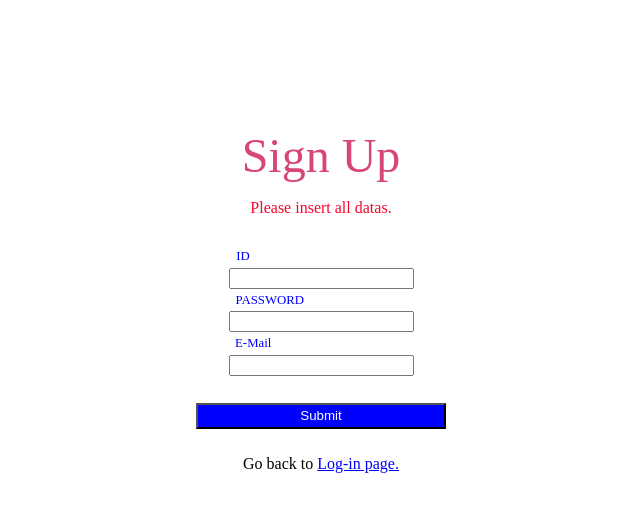
After one commit to yeniHan/Chat-Room-personal-work-, a PHP site: page /signUp.html in a window 1280 px wide. The commit adds this page. Shown: the top 512 px of the page, without its empty margins (319-959 px from the left). Run offline with PHP 8.4, Linux system fonts and the light colour scheme.

Commit message:
Change the DB name value to 'chatroom' for the PDO objects andadded the missed 'signUp.html'

```diff
--- a/Front end/chatRoom.php
+++ b/Front end/chatRoom.php
@@ -113,8 +113,6 @@
     #textBox{
         background: white;
         border-top: 1px solid red;
-        border-bottom: 1px solid red;
-        border-right: 1px solid red;
         height: 172px;
     }
     #startButton{
@@ -244,7 +242,6 @@
                     var thisTime = thisMsgObj.time;
                     var thisPrivate = thisMsgObj.private;
                     var thisReceiver = thisMsgObj.receiver;
-                    // var lengthOfMsgObj = Object.keys(thisMsgObj).length;
                     if(thisPrivate === "1" && (user_id === thisUser_id ||user_id === thisReceiver)){
                         newHTML = "<div class='bubbleContainer'><div class='privateBubbleTail'></div>" + "<div class='privateBubble'>" + "<span class='name'>"  + thisUser_id  + "</span>" + " " + thisMsg +
                             "<span class='dt'>" + thisTime + "</span></div></div>";
@@ -301,11 +298,9 @@
             }
 
             var json = JSON.stringify(obj);
-            // console.log(json);
 
             xhr.onreadystatechange = function () {
                 if(xhr.readyState === 4 && xhr.status === 200){
-                    console.log(xhr.responseText);
                 }
             }
             xhr.open("POST", "../Back end/writeNewMsg.php");
@@ -326,7 +321,6 @@
 
                 var json = xhr.responseText;
                 var arrOfObjs = JSON.parse(json);
-                console.log(json);
 
                 for(var i = 0; i < arrOfObjs.length; i++){
                     var thisObj = arrOfObjs[i];
--- /dev/null
+++ b/Front end/signUp.html
@@ -0,0 +1,120 @@
+<!DOCTYPE html>
+<html lang="en">
+<head>
+    <meta charset="UTF-8">
+    <meta name="viewport" content="width=device-width, initial-scale=1.0">
+    <meta http-equiv="X-UA-Compatible" content="ie=edge">
+    <title>Sign up page</title>
+<style>
+#container{
+    text-align: center;
+    margin-top: 8em;
+}
+#title{
+    color: rgb(214, 71, 119);
+    font-size: 3em;
+}
+#instruction{
+    color: rgb(250, 3, 45);
+    margin-bottom: 2em;
+}
+#submitButton{
+    background: blue;
+    cursor: pointer;
+    width: 250px;
+    height: 26px;
+    display: inline-block;
+    color: white;
+    margin: 2em;
+    display: block;
+    margin: 2em auto;
+}
+#clickableSignUpBox{
+    position: relative;
+    top: 2em;
+}
+#clickableLogInPg{
+    color: blue;
+    cursor: pointer;
+    font-weight: 500;
+}
+.fieldName{
+    position: relative;
+    margin: 0.3em;
+    font-size: 0.8em;
+    color: blue;
+}
+.fieldName:nth-child(2){
+    left: -6.1em;
+}
+.fieldName:nth-child(4){
+    left: -4em;
+}
+.fieldName:nth-child(6){
+    left: -5.3em;
+}
+#signUp_msg{
+    color: red;
+    margin: 3em;
+}
+#signUp_msg #user_id{
+    font-weight: bold;
+}
+
+</style>
+</head>
+<body>
+    <div id="container">
+        <div id="title">Sign Up</div>
+        <div id="inputBox">
+            <p id="instruction">Please insert all datas.</p>
+            <div class="fieldName">ID</div><input id="idInput" type="text" value="">
+            <div class="fieldName">PASSWORD</div><input id="pwInput" type="password">
+            <div class="fieldName">E-Mail</div><input id="emailInput" type="email">
+            <input type="button" id="submitButton" value="Submit">
+        </div>
+        <div>Go back to <a href="logIn.html" id="clickableLogInPg">Log-in page.</a></div>
+    </div>
+
+    <script>
+        var sumbitButton = document.getElementById("submitButton");
+        sumbitButton.addEventListener("click", signUp);
+
+        function signUp(){
+            var user_id = document.getElementById("idInput").value;
+            var pw = document.getElementById("pwInput").value;
+            var eMail = document.getElementById("emailInput").value;
+            if(user_id === "" || pw === "" ||eMail === ""){
+                alert("Please insert all datas.");
+            }
+            else{
+                var obj = {
+                    user_id: user_id,
+                    pw: pw,
+                    eMail: eMail
+                }
+
+                var json = JSON.stringify(obj);
+
+                var xhr = new XMLHttpRequest();
+                xhr.onreadystatechange = function () {
+                    if(xhr.readyState === 4 && xhr.status === 200){
+                        var result = xhr.responseText;
+                        if(result === "SIGNED_UP"){
+                            var inputBox = document.getElementById("inputBox");
+                            inputBox.innerHTML =  "<div id='signUp_msg'>" + "Welcome, <span id='user_id'>" + user_id + "</span>!<br>"
+                                                + "Your account has been successfully signed up.</div>";
+                        }
+                        else if(result === "ID_EXIST"){
+                            alert("The ID exists. Please use a different ID.");
+                        }
+                    }
+                }
+                xhr.open("POST", "signUp.php");
+                xhr.send(json);
+            }
+        }
+
+    </script>
+</body>
+</html>
```
Also changed, not shown: Back end/writeNewMsg.php (added, +33 -0 lines).
